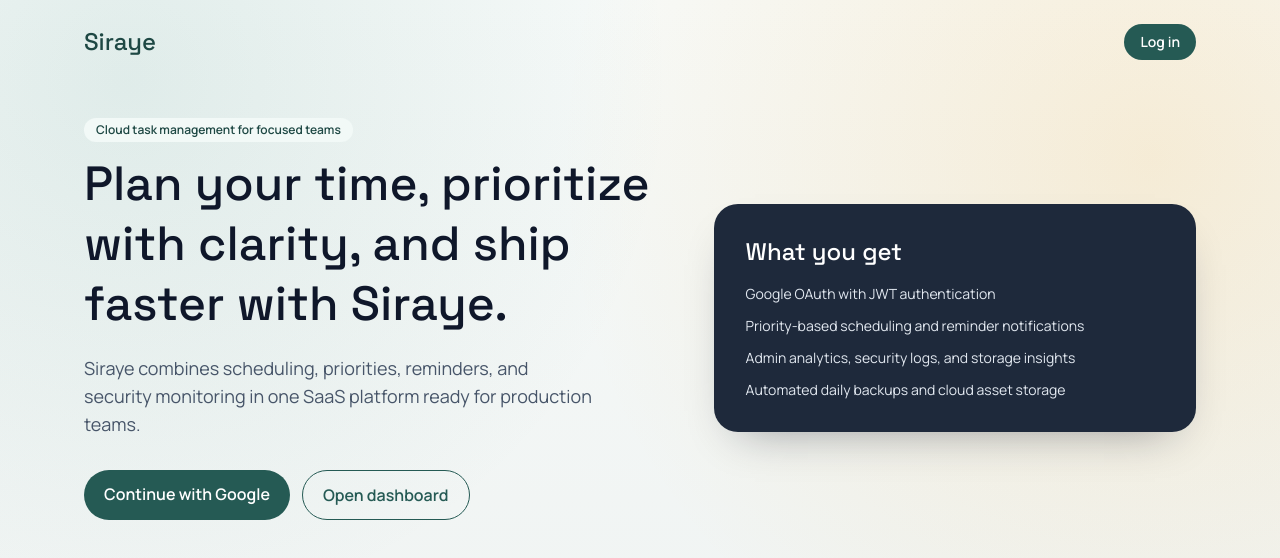
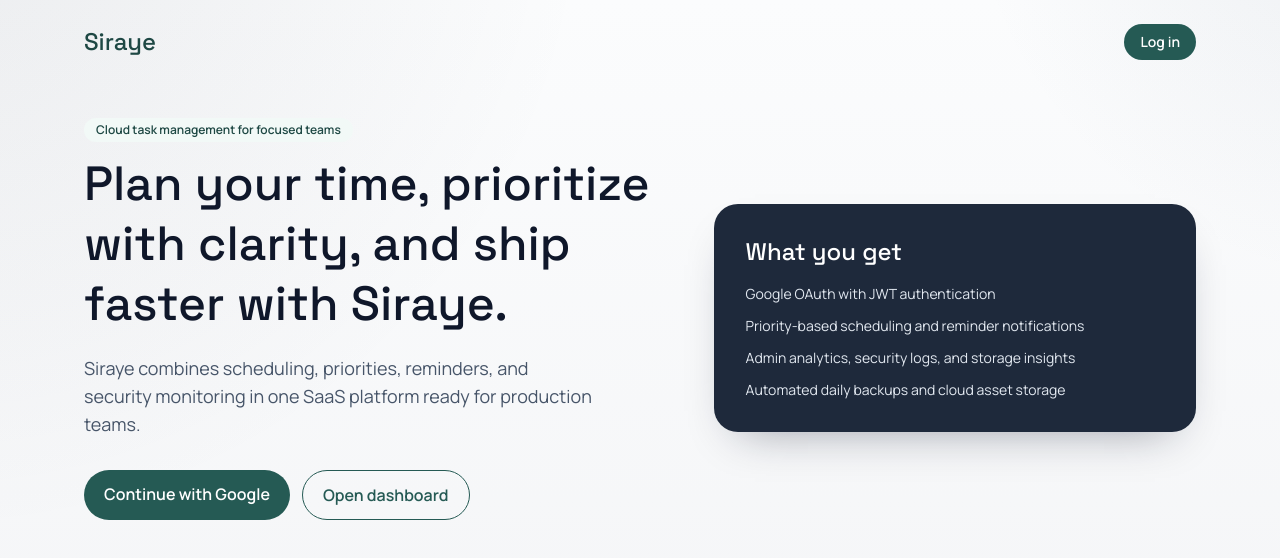
Before and after one commit to Zewotr/Siraye, a React (Vite) app in the folder frontend/: page / in a window 1280 px wide. Shown: the top 558 px of the page. Built offline with nearby package versions, Linux system fonts and the light colour scheme; no server answers.

Commit message:
update file

```diff
--- a/frontend/src/styles/index.css
+++ b/frontend/src/styles/index.css
@@ -4,7 +4,7 @@
 
 :root {
   color: #0f172a;
-  background-color: #f5f7f8;
+  background-color: #f6f8fa;
 }
 
 body {
@@ -12,9 +12,10 @@ body {
   min-height: 100vh;
   font-family: theme("fontFamily.body");
   background:
-    radial-gradient(circle at 10% 10%, rgba(61, 141, 129, 0.12), transparent 40%),
-    radial-gradient(circle at 90% 20%, rgba(245, 158, 11, 0.14), transparent 45%),
-    linear-gradient(180deg, #f7faf9 0%, #eef2f1 100%);
+    radial-gradient(1200px circle at -5% -15%, rgba(15, 23, 42, 0.07), transparent 55%),
+    radial-gradient(900px circle at 110% -20%, rgba(100, 116, 139, 0.11), transparent 50%),
+    linear-gradient(180deg, #fbfcfd 0%, #f3f4f6 100%);
+  background-attachment: fixed;
 }
 
 h1,
```
